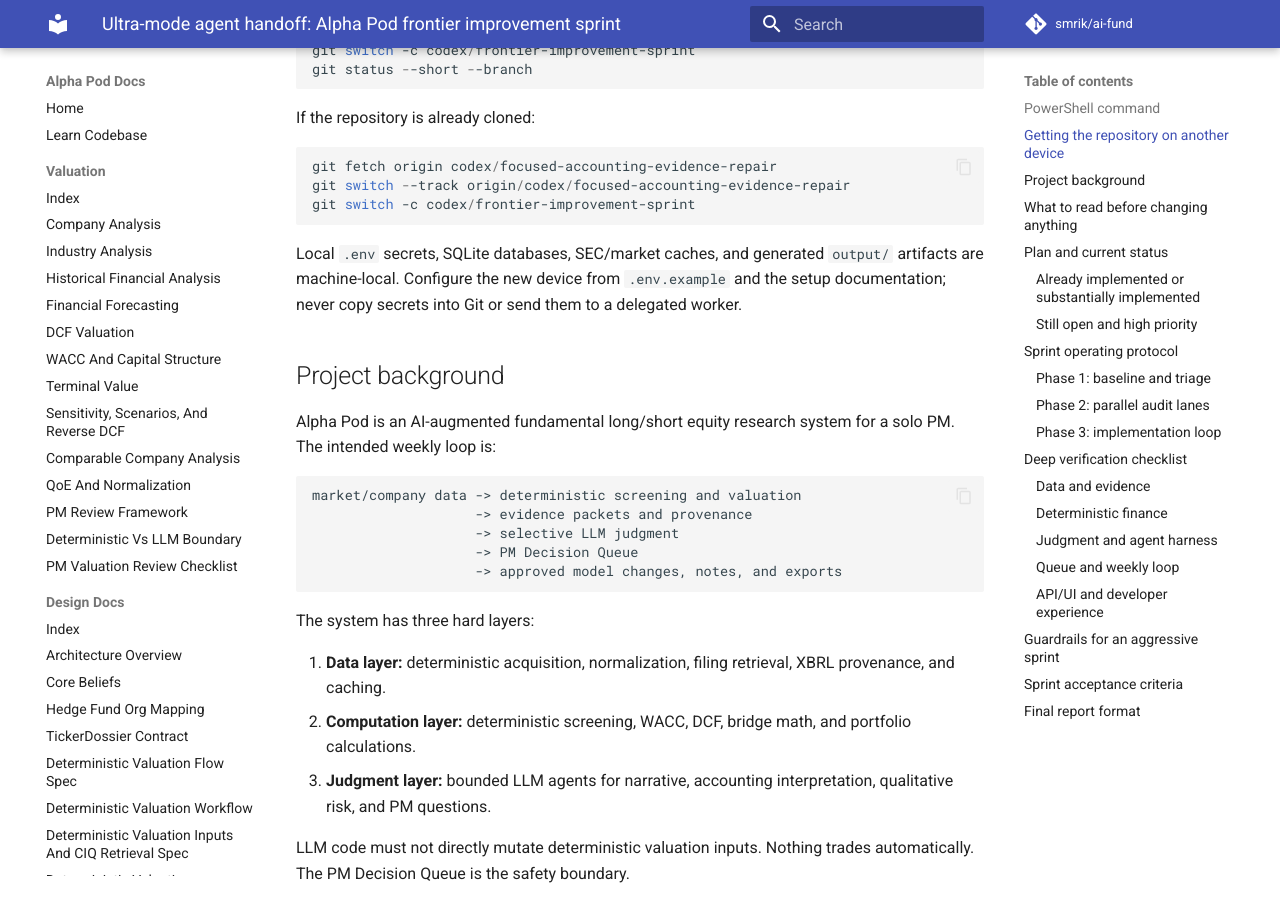
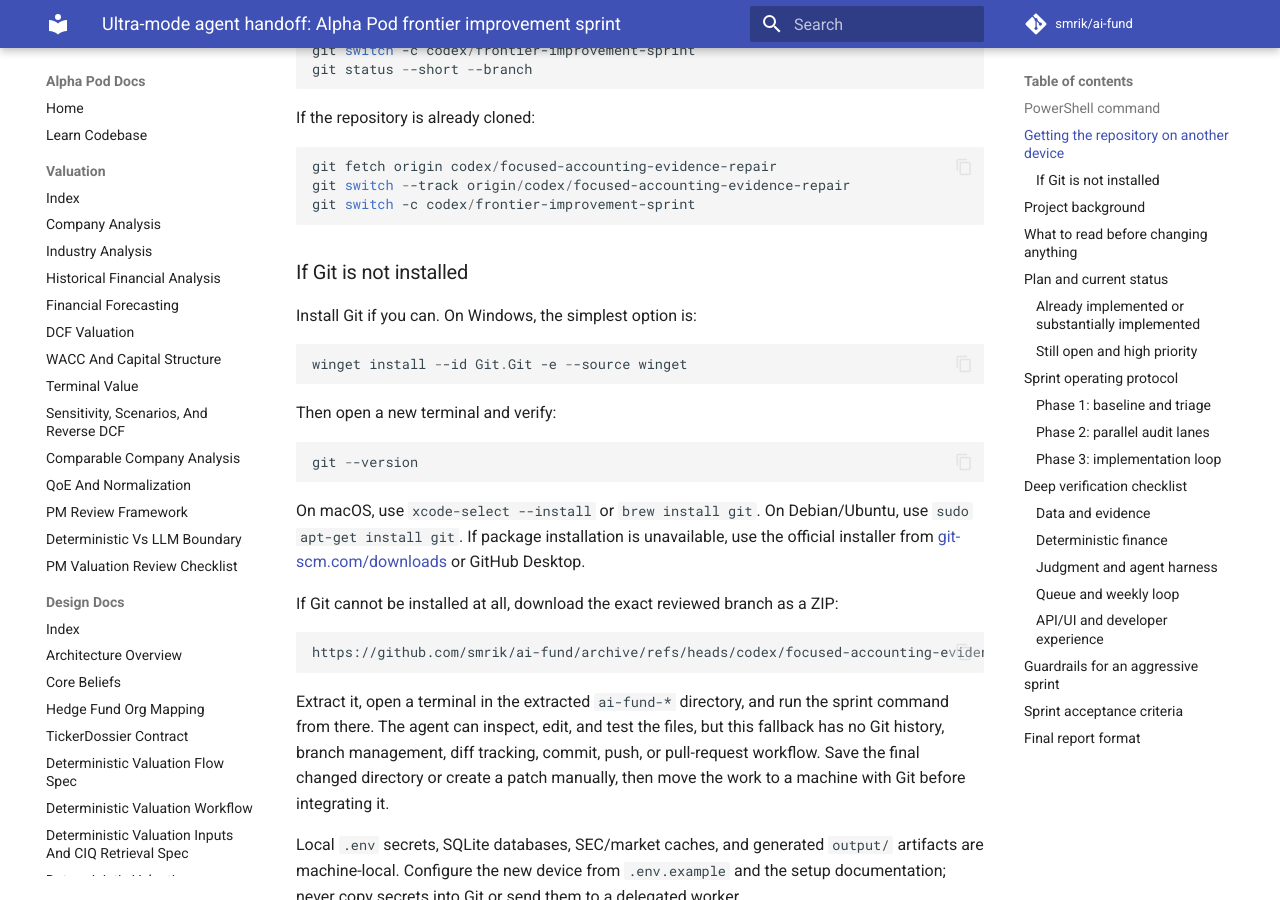
Before and after one commit to smrik/ai-fund, an MkDocs documentation site: the page built from docs/agent-prompts/2026-07-11-ai-fund-frontier-improvement-sprint.md, in a window 1280 px wide and 900 px high, scrolled down 1221 px. Built offline with MkDocs 1.6.1 and Material for MkDocs 9.7.7, drawn with Linux system fonts in a browser that asks for light colours; comment, search, counter and statistics services are not loaded.

Commit message:
docs: add no-git handoff fallback
Document Git installation and ZIP extraction fallback for frontier sprint handoffs.\n\nCo-Authored-By: Codex <noreply@openai.com>

````diff
--- a/docs/agent-prompts/2026-07-11-ai-fund-frontier-improvement-sprint.md
+++ b/docs/agent-prompts/2026-07-11-ai-fund-frontier-improvement-sprint.md
@@ -52,6 +52,30 @@ git fetch origin codex/focused-accounting-evidence-repair
 git switch --track origin/codex/focused-accounting-evidence-repair
 git switch -c codex/frontier-improvement-sprint
 ```
+
+### If Git is not installed
+
+Install Git if you can. On Windows, the simplest option is:
+
+```powershell
+winget install --id Git.Git -e --source winget
+```
+
+Then open a new terminal and verify:
+
+```powershell
+git --version
+```
+
+On macOS, use `xcode-select --install` or `brew install git`. On Debian/Ubuntu, use `sudo apt-get install git`. If package installation is unavailable, use the official installer from [git-scm.com/downloads](https://git-scm.com/downloads) or GitHub Desktop.
+
+If Git cannot be installed at all, download the exact reviewed branch as a ZIP:
+
+```text
+https://github.com/smrik/ai-fund/archive/refs/heads/codex/focused-accounting-evidence-repair.zip
+```
+
+Extract it, open a terminal in the extracted `ai-fund-*` directory, and run the sprint command from there. The agent can inspect, edit, and test the files, but this fallback has no Git history, branch management, diff tracking, commit, push, or pull-request workflow. Save the final changed directory or create a patch manually, then move the work to a machine with Git before integrating it.
 
 Local `.env` secrets, SQLite databases, SEC/market caches, and generated `output/` artifacts are machine-local. Configure the new device from `.env.example` and the setup documentation; never copy secrets into Git or send them to a delegated worker.
 
````
Also changed, not shown: .agent/session-state.md (+3 -1 lines).
